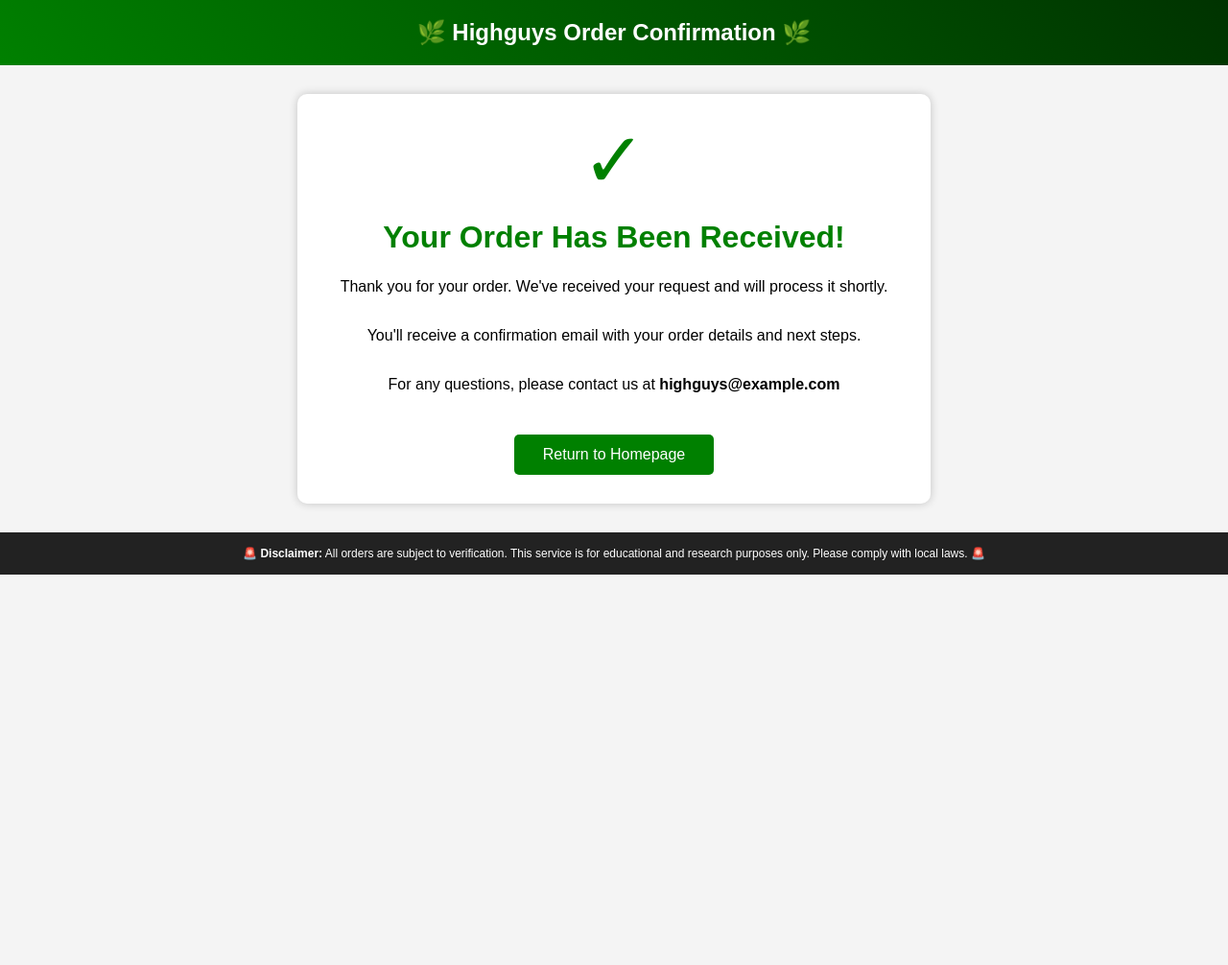
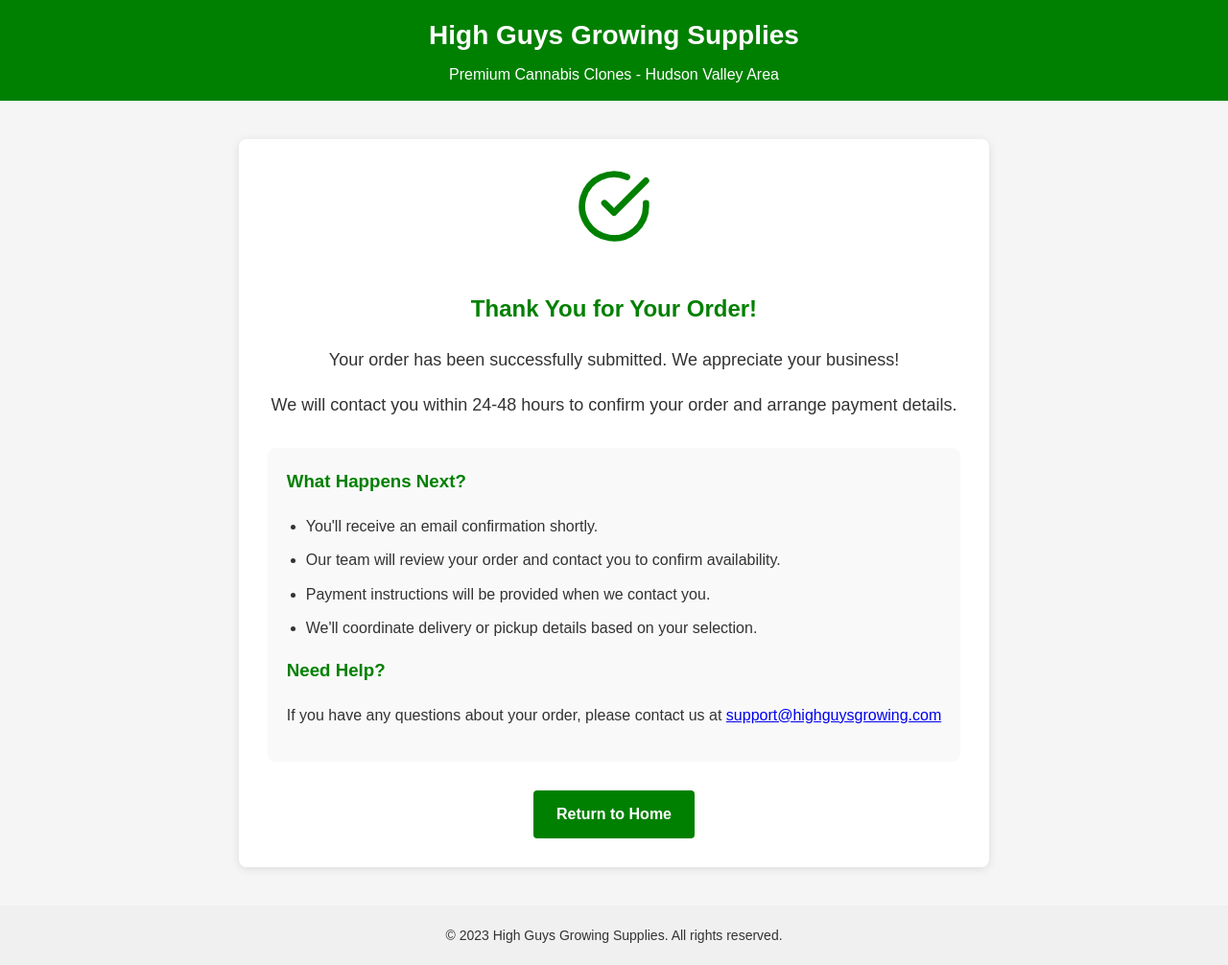
Before and after one commit to unaveragetech/Highguys, a plain HTML site: page ty.html in a window 1280 px wide. Shown: the whole page at 96% size. Before the commit the page ends 800 px from the top, so only its background shows below. Drawn offline with Linux system fonts and the light colour scheme.

Commit message:
Update ty.html

```diff
--- a/ty.html
+++ b/ty.html
@@ -3,88 +3,146 @@
 <head>
   <meta charset="UTF-8">
   <meta name="viewport" content="width=device-width, initial-scale=1.0">
-  <title>Thank You | Highguys</title>
+  <title>Thank You for Your Order</title>
   <style>
     body {
-      font-family: Arial, sans-serif;
-      background: #f4f4f4;
+      font-family: 'Arial', sans-serif;
+      line-height: 1.6;
+      color: #333;
       margin: 0;
       padding: 0;
+      background-color: #f5f5f5;
+      display: flex;
+      flex-direction: column;
+      min-height: 100vh;
     }
+
     .banner {
-      background: linear-gradient(45deg, #008000, #003300);
+      background-color: #008000;
       color: white;
       text-align: center;
-      padding: 20px;
-      font-size: 24px;
-      font-weight: bold;
+      padding: 15px;
     }
+
+    .banner h1 {
+      margin: 0;
+      font-size: 28px;
+    }
+
+    .banner p {
+      margin: 5px 0 0;
+    }
+
     .container {
-      max-width: 600px;
-      margin: 30px auto;
+      max-width: 800px;
+      margin: 40px auto;
       padding: 30px;
-      background: white;
-      border-radius: 10px;
-      box-shadow: 0 0 10px rgba(0, 0, 0, 0.2);
+      background-color: #fff;
+      border-radius: 8px;
+      box-shadow: 0 2px 10px rgba(0, 0, 0, 0.1);
       text-align: center;
+      flex-grow: 1;
     }
-    .checkmark {
-      color: #008000;
-      font-size: 80px;
-      line-height: 1;
-      margin-bottom: 20px;
-    }
-    h1 {
+
+    h2 {
       color: #008000;
       margin-bottom: 20px;
     }
-    p {
-      font-size: 16px;
-      line-height: 1.6;
-      margin-bottom: 25px;
+
+    .icon {
+      width: 80px;
+      height: 80px;
+      margin: 0 auto 20px;
     }
-    .btn {
+
+    .message {
+      font-size: 18px;
+      margin-bottom: 30px;
+    }
+
+    .next-steps {
+      background-color: #f9f9f9;
+      padding: 20px;
+      border-radius: 8px;
+      margin-top: 30px;
+      text-align: left;
+    }
+
+    .next-steps h3 {
+      color: #008000;
+      margin-top: 0;
+    }
+
+    .next-steps ul {
+      padding-left: 20px;
+    }
+
+    .next-steps li {
+      margin-bottom: 10px;
+    }
+
+    .back-button {
       display: inline-block;
-      background: #008000;
+      background-color: #008000;
       color: white;
-      padding: 12px 30px;
+      padding: 12px 24px;
       text-decoration: none;
-      border-radius: 5px;
-      font-size: 16px;
-      transition: background 0.3s;
-      margin-top: 15px;
+      border-radius: 4px;
+      margin-top: 30px;
+      font-weight: bold;
+      transition: background-color 0.3s;
     }
-    .btn:hover {
-      background: #006600;
+
+    .back-button:hover {
+      background-color: #006400;
     }
-    .footer {
-      background: #222;
-      color: white;
+
+    footer {
       text-align: center;
-      padding: 15px;
-      margin-top: 30px;
-      font-size: 12px;
+      padding: 20px;
+      margin-top: auto;
+      background-color: #f0f0f0;
+      font-size: 14px;
     }
   </style>
 </head>
 <body>
-  <!-- Banner -->
   <div class="banner">
-    🌿 Highguys Order Confirmation 🌿
+    <h1>High Guys Growing Supplies</h1>
+    <p>Premium Cannabis Clones - Hudson Valley Area</p>
   </div>
 
   <div class="container">
-    <div class="checkmark">✓</div>
-    <h1>Your Order Has Been Received!</h1>
-    <p>Thank you for your order. We've received your request and will process it shortly.</p>
-    <p>You'll receive a confirmation email with your order details and next steps.</p>
-    <p>For any questions, please contact us at <strong>highguys@example.com</strong></p>
-    <a href="index.html" class="btn">Return to Homepage</a>
+    <svg class="icon" xmlns="http://www.w3.org/2000/svg" viewBox="0 0 24 24" fill="none" stroke="#008000" stroke-width="2" stroke-linecap="round" stroke-linejoin="round">
+      <path d="M22 11.08V12a10 10 0 1 1-5.93-9.14"></path>
+      <polyline points="22 4 12 14.01 9 11.01"></polyline>
+    </svg>
+
+    <h2>Thank You for Your Order!</h2>
+
+    <div class="message">
+      <p>Your order has been successfully submitted. We appreciate your business!</p>
+      <p>We will contact you within 24-48 hours to confirm your order and arrange payment details.</p>
+    </div>
+
+    <div class="next-steps">
+      <h3>What Happens Next?</h3>
+      <ul>
+        <li>You'll receive an email confirmation shortly.</li>
+        <li>Our team will review your order and contact you to confirm availability.</li>
+        <li>Payment instructions will be provided when we contact you.</li>
+        <li>We'll coordinate delivery or pickup details based on your selection.</li>
+      </ul>
+
+      <h3>Need Help?</h3>
+      <p>If you have any questions about your order, please contact us at <a href="mailto:support@highguysgrowing.com">support@highguysgrowing.com</a></p>
+    </div>
+
+    <a href="index.html" class="back-button">Return to Home</a>
   </div>
 
-  <!-- Footer -->
-  <div class="footer">
-    🚨 <strong>Disclaimer:</strong> All orders are subject to verification. This service is for educational and research purposes only. Please comply with local laws. 🚨
-  </div>
+  <footer>
+    &copy; 2023 High Guys Growing Supplies. All rights reserved.
+  </footer>
 </body>
 </html>
```
